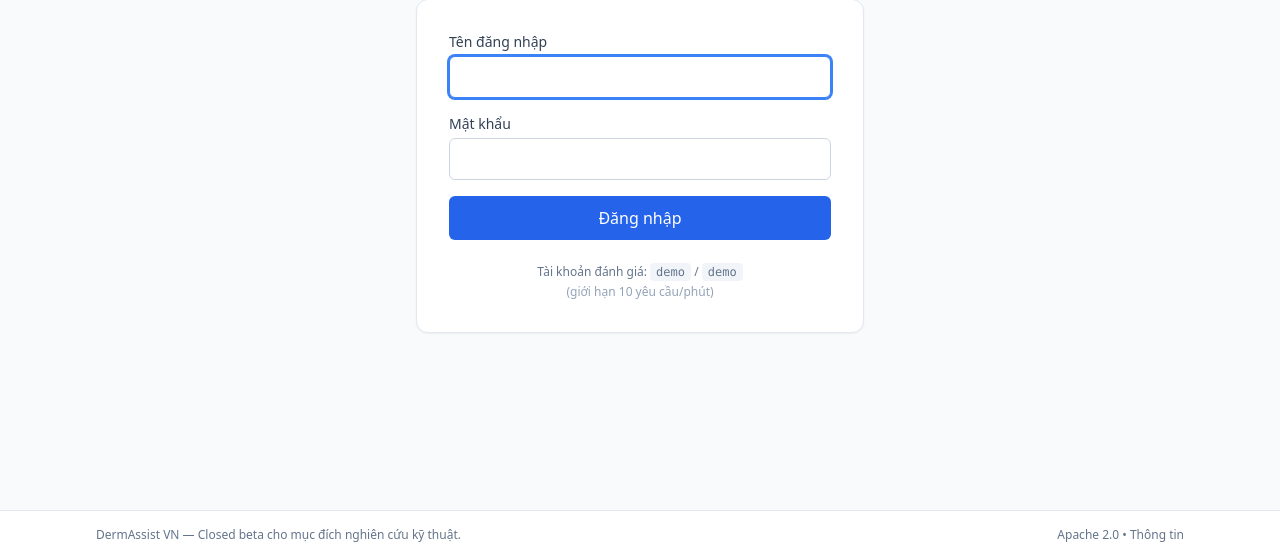
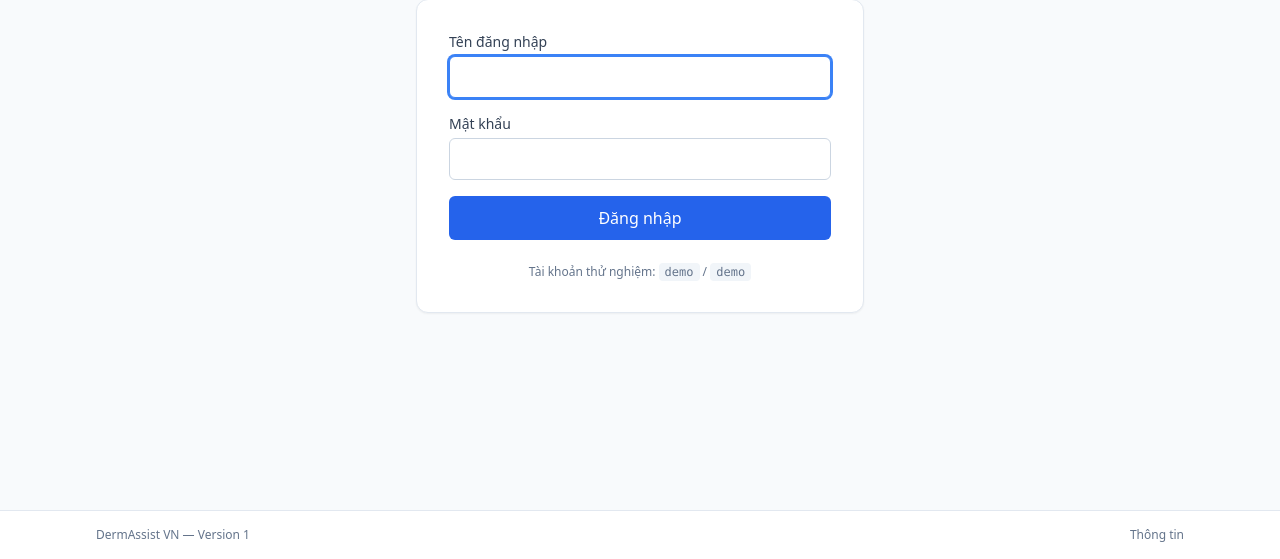
Before and after one commit to nhantpv/DermAssist_v1, a FastAPI app: page /login in a window 1280 px wide. Shown: the part 241-800 px from the top of the page. Run offline with FastAPI, Linux system fonts and the light colour scheme; parts of the project's set-up code (start-up, migrations or seed data) failed here and were passed over; some libraries are stand-ins or nearby versions.

Commit message:
TIP-V1-POLISH: copy fixes (login, footer, sex dropdown)
- Login: drop misleading "(giới hạn 10 yêu cầu/phút)" hint and
  rename "đánh giá" → "thử nghiệm".
- Footer: simplify to "DermAssist VN — Version 1" + Thông tin link.
- Encounter form: hide "Khác" / "Không rõ" sex options. Pydantic
  schema unchanged — old encounters still display.

Co-Authored-By: Claude Opus 4.7 (1M context) <noreply@anthropic.com>

```diff
--- a/backend/templates/base.html
+++ b/backend/templates/base.html
@@ -28,8 +28,8 @@
 
     <footer class="border-t border-slate-200 bg-white">
         <div class="max-w-6xl mx-auto px-4 sm:px-6 lg:px-8 py-4 text-xs text-slate-500 flex flex-col sm:flex-row sm:items-center sm:justify-between gap-2">
-            <span>DermAssist VN — Closed beta cho mục đích nghiên cứu kỹ thuật.</span>
-            <span>Apache 2.0 • <a href="/about" class="hover:text-slate-700 underline-offset-2 hover:underline">Thông tin</a></span>
+            <span>DermAssist VN — Version 1</span>
+            <a href="/about" class="hover:text-slate-700 underline-offset-2 hover:underline">Thông tin</a>
         </div>
     </footer>
 
--- a/backend/templates/encounter_new.html
+++ b/backend/templates/encounter_new.html
@@ -47,8 +47,6 @@
                             <option value="">— chọn —</option>
                             <option value="M">Nam</option>
                             <option value="F">Nữ</option>
-                            <option value="other">Khác</option>
-                            <option value="unknown">Không rõ</option>
                         </select>
                     </div>
                 </div>
--- a/backend/templates/login.html
+++ b/backend/templates/login.html
@@ -46,9 +46,8 @@
         </form>
 
         <p class="text-xs text-slate-500 mt-6 text-center">
-            Tài khoản đánh giá: <code class="bg-slate-100 px-1.5 py-0.5 rounded">demo</code> /
+            Tài khoản thử nghiệm: <code class="bg-slate-100 px-1.5 py-0.5 rounded">demo</code> /
             <code class="bg-slate-100 px-1.5 py-0.5 rounded">demo</code>
-            <span class="block mt-1 text-slate-400">(giới hạn 10 yêu cầu/phút)</span>
         </p>
     </div>
 </div>
```
